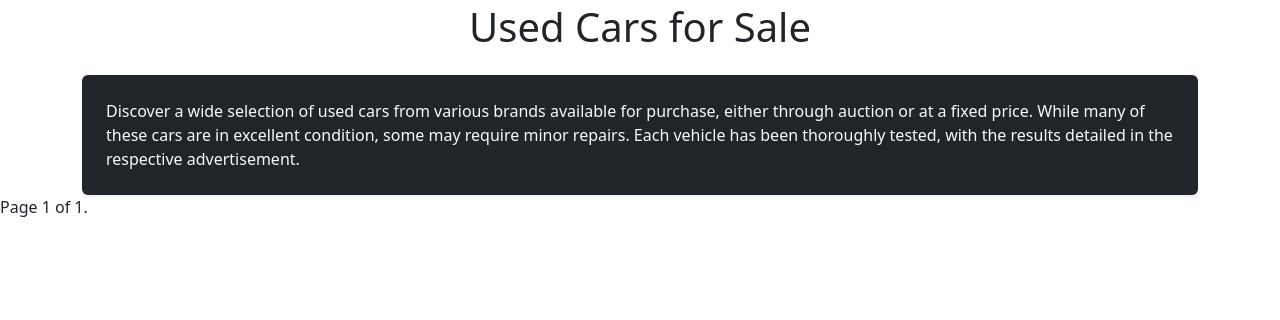
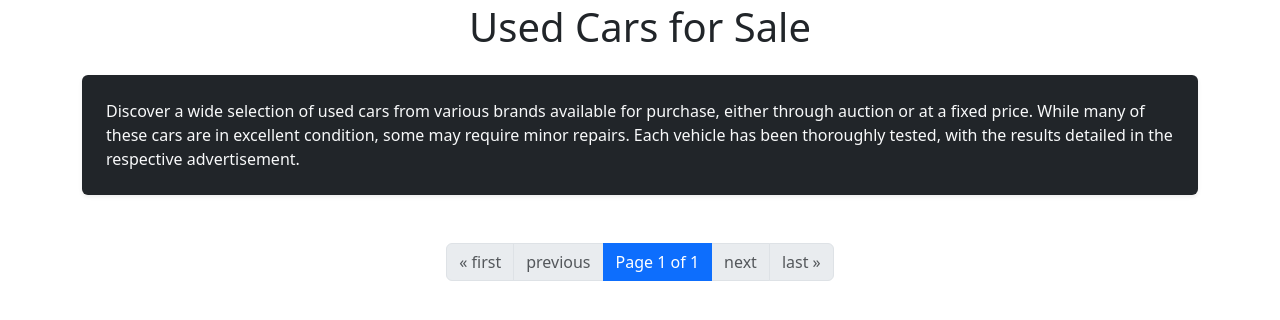
Before and after one commit to lexicon-car-dealership/car-dealership-exercise, a Django app: page / in a window 1280 px wide. Shown: the part 241-561 px from the top of the page. Run offline with Django 4.2, Linux system fonts and the light colour scheme; data that the repository does not hold is empty.

Commit message:
Styled the paginator using bootstrap

```diff
--- a/car_dealership/templates/index.html
+++ b/car_dealership/templates/index.html
@@ -17,22 +17,56 @@
     </section>
   </div>
 
-  <div class="pagination">
-      <span class="step-links">
+<div class="container mt-5">
+    <nav aria-label="Page navigation">
+        <ul class="pagination justify-content-center">
             {% if page_obj.has_previous %}
-            <a href="?{% for key, value in params.items %}{% if key != 'page' %}{{ key }}={{ value }}&{% endif %}{% endfor %}page=1">&laquo; first</a>
-            <a href="?{% for key, value in params.items %}{% if key != 'page' %}{{ key }}={{ value }}&{% endif %}{% endfor %}page={{ page_obj.previous_page_number }}">previous</a>
+                <li class="page-item">
+                    <a class="page-link" href="?{% for key, value in params.items %}{% if key != 'page' %}{{ key }}={{ value }}&{% endif %}{% endfor %}page=1" aria-label="First">
+                        <span aria-hidden="true">&laquo; first</span>
+                    </a>
+                </li>
+                <li class="page-item">
+                    <a class="page-link" href="?{% for key, value in params.items %}{% if key != 'page' %}{{ key }}={{ value }}&{% endif %}{% endfor %}page={{ page_obj.previous_page_number }}" aria-label="Previous">
+                        <span aria-hidden="true">previous</span>
+                    </a>
+                </li>
+            {% else %}
+                <li class="page-item disabled">
+                    <a class="page-link" href="#" tabindex="-1" aria-disabled="true">&laquo; first</a>
+                </li>
+                <li class="page-item disabled">
+                    <a class="page-link" href="#" tabindex="-1" aria-disabled="true">previous</a>
+                </li>
             {% endif %}
 
-        <span class="current">
-            Page {{ page_obj.number }} of {{ page_obj.paginator.num_pages }}.
+            <li class="page-item active">
+                <span class="page-link">
+                    Page {{ page_obj.number }} of {{ page_obj.paginator.num_pages }}
                 </span>
+            </li>
 
             {% if page_obj.has_next %}
-            <a href="?{% for key, value in params.items %}{% if key != 'page' %}{{ key }}={{ value }}&{% endif %}{% endfor %}page={{ page_obj.next_page_number }}">next</a>
-            <a href="?{% for key, value in params.items %}{% if key != 'page' %}{{ key }}={{ value }}&{% endif %}{% endfor %}page={{ page_obj.paginator.num_pages }}">last &raquo;</a>
+                <li class="page-item">
+                    <a class="page-link" href="?{% for key, value in params.items %}{% if key != 'page' %}{{ key }}={{ value }}&{% endif %}{% endfor %}page={{ page_obj.next_page_number }}" aria-label="Next">
+                        <span aria-hidden="true">next</span>
+                    </a>
+                </li>
+                <li class="page-item">
+                    <a class="page-link" href="?{% for key, value in params.items %}{% if key != 'page' %}{{ key }}={{ value }}&{% endif %}{% endfor %}page={{ page_obj.paginator.num_pages }}" aria-label="Last">
+                        <span aria-hidden="true">last &raquo;</span>
+                    </a>
+                </li>
+            {% else %}
+                <li class="page-item disabled">
+                    <a class="page-link" href="#" tabindex="-1" aria-disabled="true">next</a>
+                </li>
+                <li class="page-item disabled">
+                    <a class="page-link" href="#" tabindex="-1" aria-disabled="true">last &raquo;</a>
+                </li>
             {% endif %}
-      </span>
+        </ul>
+    </nav>
 </div>
 
 {% endblock %}
```
Lines whose indentation alone changed are shown as unchanged.
